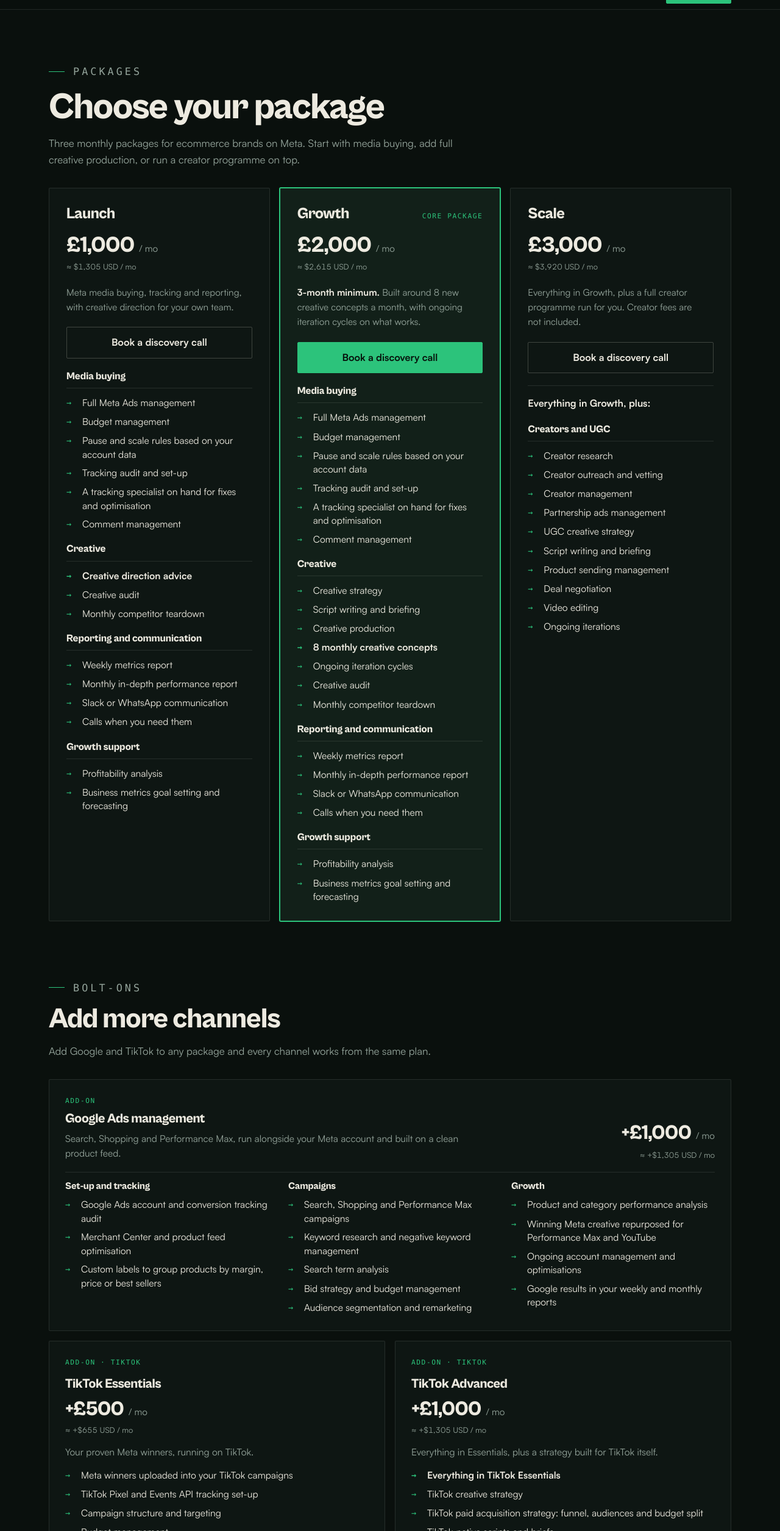
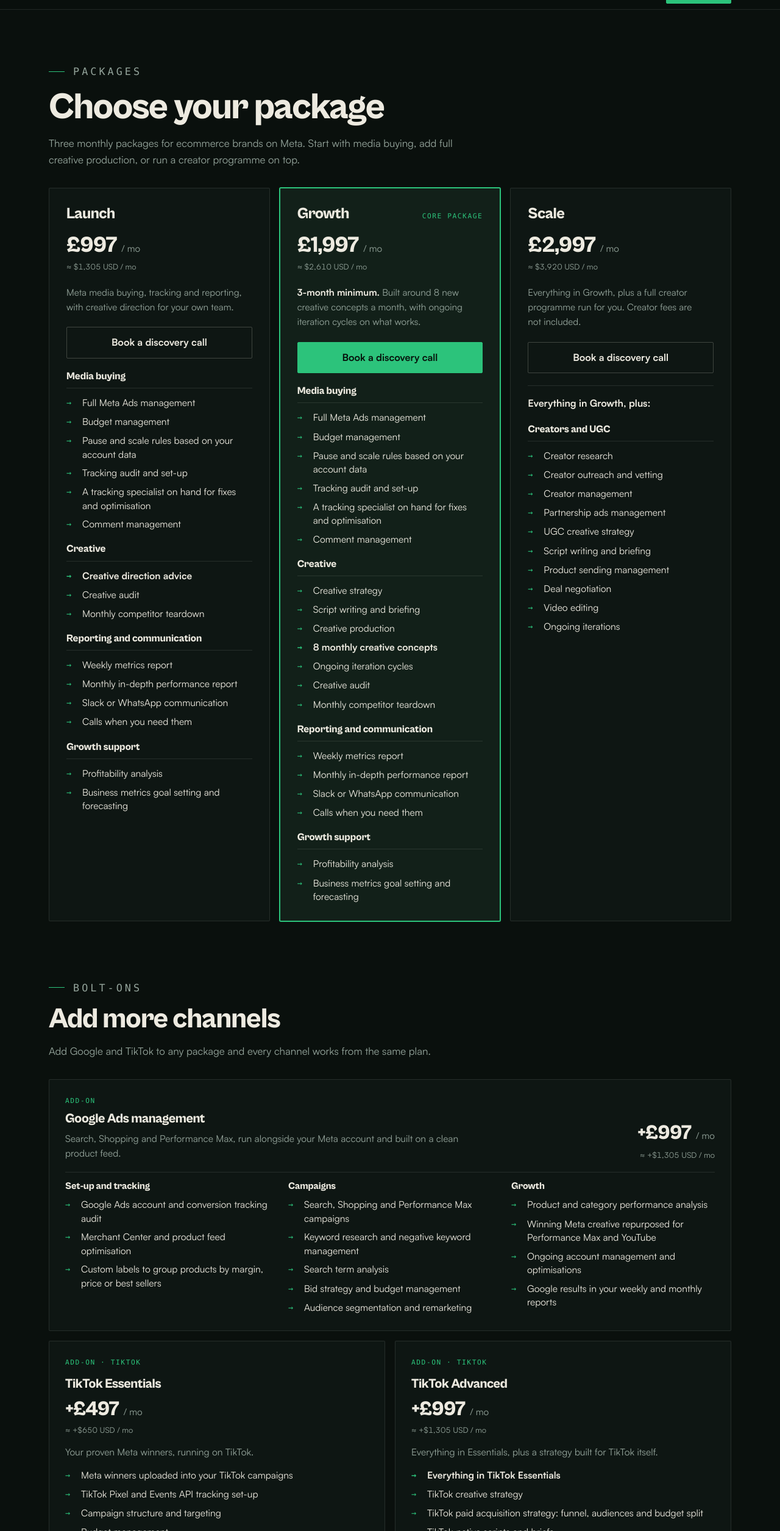
Before and after one commit to harrison374/uscale-website, a plain HTML site: page packages/all/index.html in a window 1280 px wide. Shown: the part 49-2560 px from the top of the page at 61% size. Drawn offline with Linux system fonts and the light colour scheme; a web font is replaced by a local one.

Commit message:
Packages: take £3 off every package and bolt-on price

```diff
--- a/packages/all/index.html
+++ b/packages/all/index.html
@@ -362,7 +362,7 @@ footer.foot .wrap { display: flex; flex-wrap: wrap; justify-content: space-betwe
     <div class="tiers pkg-tiers">
       <article class="tier">
         <div class="tier-top"><h3>Launch</h3></div>
-        <div class="price-stack"><p class="price"><b>£1,000</b><span>/ mo</span></p><p class="usd">≈ $1,305 USD / mo</p></div>
+        <div class="price-stack"><p class="price"><b>£997</b><span>/ mo</span></p><p class="usd">≈ $1,305 USD / mo</p></div>
         <p class="tier-desc">Meta media buying, tracking and reporting, with creative direction for your own team.</p>
         <a class="btn btn-ghost" href="/packages/#book">Book a discovery call</a>
         <div class="group"><h3>Media buying</h3><ul class="ticks"><li>Full Meta Ads management</li><li>Budget management</li><li>Pause and scale rules based on your account data</li><li>Tracking audit and set-up</li><li>A tracking specialist on hand for fixes and optimisation</li><li>Comment management</li></ul></div>
@@ -372,7 +372,7 @@ footer.foot .wrap { display: flex; flex-wrap: wrap; justify-content: space-betwe
       </article>
       <article class="tier featured">
         <div class="tier-top"><h3>Growth</h3><span class="tag">Core package</span></div>
-        <div class="price-stack"><p class="price"><b>£2,000</b><span>/ mo</span></p><p class="usd">≈ $2,615 USD / mo</p></div>
+        <div class="price-stack"><p class="price"><b>£1,997</b><span>/ mo</span></p><p class="usd">≈ $2,610 USD / mo</p></div>
         <p class="tier-desc"><strong>3-month minimum.</strong> Built around 8 new creative concepts a month, with ongoing iteration cycles on what works.</p>
         <a class="btn btn-solid" href="/packages/?pkg=core#book">Book a discovery call</a>
         <div class="group"><h3>Media buying</h3><ul class="ticks"><li>Full Meta Ads management</li><li>Budget management</li><li>Pause and scale rules based on your account data</li><li>Tracking audit and set-up</li><li>A tracking specialist on hand for fixes and optimisation</li><li>Comment management</li></ul></div>
@@ -382,7 +382,7 @@ footer.foot .wrap { display: flex; flex-wrap: wrap; justify-content: space-betwe
       </article>
       <article class="tier">
         <div class="tier-top"><h3>Scale</h3></div>
-        <div class="price-stack"><p class="price"><b>£3,000</b><span>/ mo</span></p><p class="usd">≈ $3,920 USD / mo</p></div>
+        <div class="price-stack"><p class="price"><b>£2,997</b><span>/ mo</span></p><p class="usd">≈ $3,920 USD / mo</p></div>
         <p class="tier-desc">Everything in Growth, plus a full creator programme run for you. Creator fees are not included.</p>
         <a class="btn btn-ghost" href="/packages/#book">Book a discovery call</a>
         <p class="includes">Everything in Growth, plus:</p>
@@ -400,7 +400,7 @@ footer.foot .wrap { display: flex; flex-wrap: wrap; justify-content: space-betwe
     <article class="card wide-card" id="google">
       <div class="wide-head">
         <div><span class="tag">Add-on</span><h3>Google Ads management</h3><p class="desc">Search, Shopping and Performance Max, run alongside your Meta account and built on a clean product feed.</p></div>
-        <div class="price-stack"><p class="price"><b>+£1,000</b><span>/ mo</span></p><p class="usd">≈ +$1,305 USD / mo</p></div>
+        <div class="price-stack"><p class="price"><b>+£997</b><span>/ mo</span></p><p class="usd">≈ +$1,305 USD / mo</p></div>
       </div>
       <div class="wide-groups">
         <div class="group">
@@ -436,7 +436,7 @@ footer.foot .wrap { display: flex; flex-wrap: wrap; justify-content: space-betwe
       <article class="card">
         <span class="tag">Add-on · TikTok</span>
         <h3>TikTok Essentials</h3>
-        <div class="price-stack"><p class="price"><b>+£500</b><span>/ mo</span></p><p class="usd">≈ +$655 USD / mo</p></div>
+        <div class="price-stack"><p class="price"><b>+£497</b><span>/ mo</span></p><p class="usd">≈ +$650 USD / mo</p></div>
         <p class="desc">Your proven Meta winners, running on TikTok.</p>
         <ul class="ticks">
           <li>Meta winners uploaded into your TikTok campaigns</li>
@@ -451,7 +451,7 @@ footer.foot .wrap { display: flex; flex-wrap: wrap; justify-content: space-betwe
       <article class="card">
         <span class="tag">Add-on · TikTok</span>
         <h3>TikTok Advanced</h3>
-        <div class="price-stack"><p class="price"><b>+£1,000</b><span>/ mo</span></p><p class="usd">≈ +$1,305 USD / mo</p></div>
+        <div class="price-stack"><p class="price"><b>+£997</b><span>/ mo</span></p><p class="usd">≈ +$1,305 USD / mo</p></div>
         <p class="desc">Everything in Essentials, plus a strategy built for TikTok itself.</p>
         <ul class="ticks">
           <li class="key">Everything in TikTok Essentials</li>
```
Also changed, not shown: packages/index.html (+13 -13 lines).
